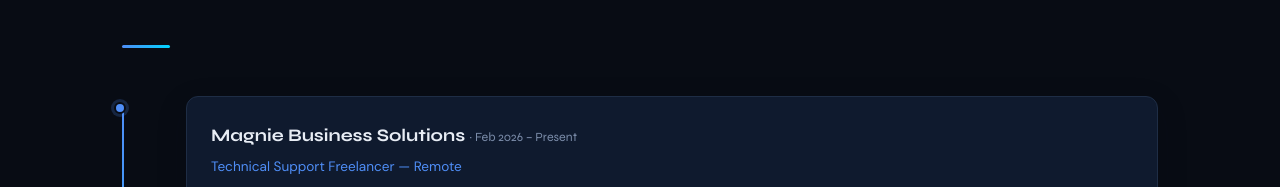
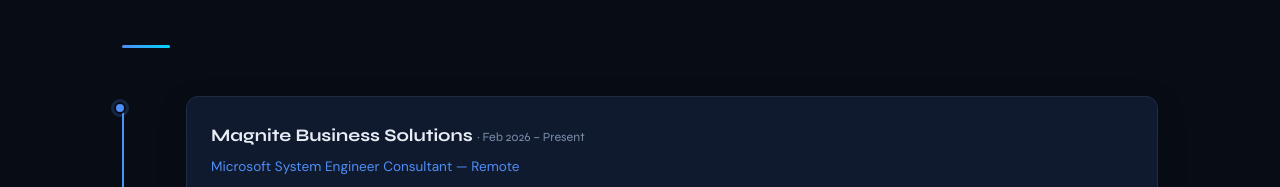
Before and after one commit to Luniticmush/SayyadParvez.github.io, a plain HTML site: page index.html in a window 1280 px wide. Shown: the part 2496-2683 px from the top of the page. Drawn offline with Linux system fonts and the light colour scheme.

Commit message:
Update index.html

```diff
--- a/index.html
+++ b/index.html
@@ -313,8 +313,8 @@
         <div class="tl-item">
       <div class="tl-dot"></div>
       <div class="tl-card">
-        <div class="tl-company">Magnie Business Solutions <span style="font-size:0.78rem;color:var(--muted);font-weight:400;">· Feb 2026 – Present</span></div>
-        <div class="tl-role">Technical Support Freelancer — Remote</div>
+        <div class="tl-company">Magnite Business Solutions <span style="font-size:0.78rem;color:var(--muted);font-weight:400;">· Feb 2026 – Present</span></div>
+        <div class="tl-role">Microsoft System Engineer Consultant — Remote</div>
         <div class="tl-desc">Took ownership of identity and device management for US-based law firm clients, handling everything
 from initial setup to ongoing administration without a team backing me. Managed users, groups, and access policies in Azure AD, making sure attorneys and staff had the right level of access without overexposing sensitive legal data</div>
         <div class="tl-tags"><span class="tl-tag">Azure AD</span><span class="tl-tag">Intune</span><span class="tl-tag">M365</span><span class="tl-tag">SCCM</span></div>
```
